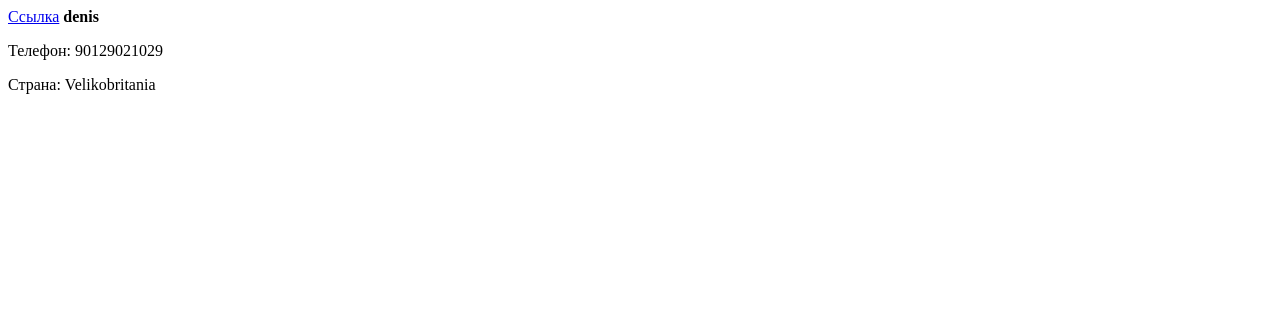
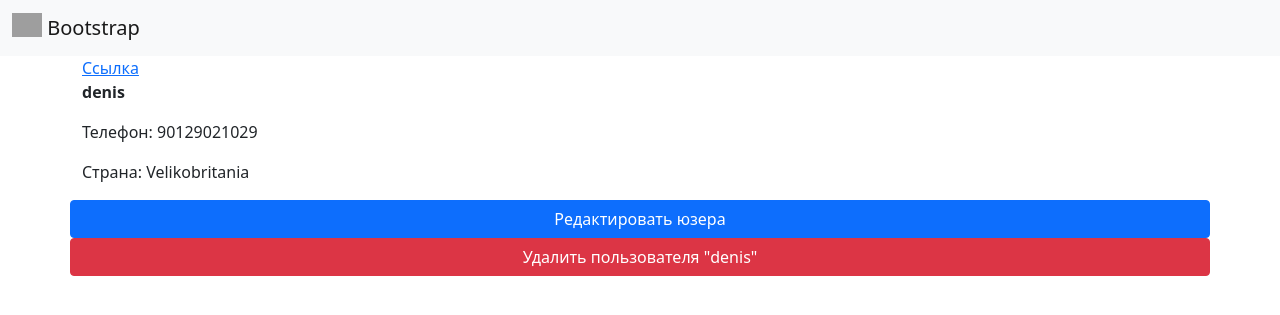
Before and after one commit to tamkovich/tms-django-autumn, a Django app: a page that uses templates/user/profile.html in a window 1280 px wide. Shown: the top 315 px of the page. Run offline with Django 3.2, Linux system fonts and the light colour scheme; a user stored in the database is signed in; data comes from the database, SQL or seed files in the repository; both versions use the stored data as it was after the commit; grey boxes are pictures that could not be loaded.

Commit message:
Added delete profile

```diff
--- a/templates/user/profile.html
+++ b/templates/user/profile.html
@@ -5,10 +5,31 @@
     <title>User profile</title>
 </head>
 <body>
-    <a href="{{ user.username }}">Ссылка</a>
-    <b>{{ user.username }}</b>
-    <p>{{ user.get_full_name }}</p>
-    <p>Телефон: {{ user.profile.phone }}</p>
-    <p>Страна: {{ user.profile.country }}</p>
+    <nav class="navbar navbar-light bg-light">
+      <div class="container-fluid">
+        <a class="navbar-brand" href="#">
+          <img src="https://getbootstrap.com/docs/5.0/assets/brand/bootstrap-logo.svg" alt="" width="30" height="24" class="d-inline-block align-top">
+          Bootstrap
+        </a>
+      </div>
+    </nav>
+
+    <div class="container">
+        <div class="row">
+            <a href="{{ user.username }}">Ссылка</a>
+            <b>{{ user.username }}</b>
+            <p>{{ user.get_full_name }}</p>
+            <p>Телефон: {{ user.profile.phone }}</p>
+            <p>Страна: {{ user.profile.country }}</p>
+            <a class="btn btn-primary"
+               href="/{{ user.username }}/edit/"
+               role="button">Редактировать юзера</a>
+            <a role="button" class="btn btn-danger" href="/{{ user.username }}/delete/">
+                Удалить пользователя "{{ user.username }}"
+            </a>
+        </div>
+    </div>
+
 </body>
+<link href="https://cdn.jsdelivr.net/npm/bootstrap@5.0.0-beta1/dist/css/bootstrap.min.css" rel="stylesheet" integrity="sha384-giJF6kkoqNQ00vy+HMDP7azOuL0xtbfIcaT9wjKHr8RbDVddVHyTfAAsrekwKmP1" crossorigin="anonymous">
 </html>
--- a/user_profile/urls.py
+++ b/user_profile/urls.py
@@ -5,4 +5,5 @@
 urlpatterns = [
     path('<str:username>/', views.profile, name='user-profile'),
     path('<str:username>/edit/', views.edit_profile, name='edit-profile'),
+    path('<str:username>/delete/', views.delete_profile, name='delete-profile')
 ]
--- a/user_profile/views.py
+++ b/user_profile/views.py
@@ -1,6 +1,8 @@
 from django.contrib.auth.decorators import login_required
 from django.contrib.auth.models import User
 from django.shortcuts import render, get_object_or_404
+
+from user_profile.models import Profile
 
 
 @login_required
@@ -10,5 +12,25 @@
 
 
 def edit_profile(request, username):
+    print(request.POST)
     user = get_object_or_404(User, username=username)
+    if request.method == 'POST':
+        user.username = request.POST.get('username')
+        profile, _ = Profile.objects.get_or_create(user=user)
+        profile.phone = request.POST.get('phone')
+        profile.country = request.POST.get('country')
+        user.save()
+        profile.save()
     return render(request, "user/edit_profile.html", {"user": user})
+
+
+def delete_profile(request, username):
+    """
+    Фукнция удаляет пользователя при запросе POST,
+    и возвращает кнокпу на удаление пользователя при GET
+    """
+    user = get_object_or_404(User, username=username)
+    if request.method == 'POST':
+        user.delete()
+        return render(request, "user/successfully_delete_profile.html")
+    return render(request, "user/delete_profile.html", {"user": user})
```
Also changed, not shown: templates/user/delete_profile.html (added, +18 -0 lines), templates/user/edit_profile.html (+6 -6 lines), templates/user/successfully_delete_profile.html (added, +10 -0 lines), db.sqlite3.
